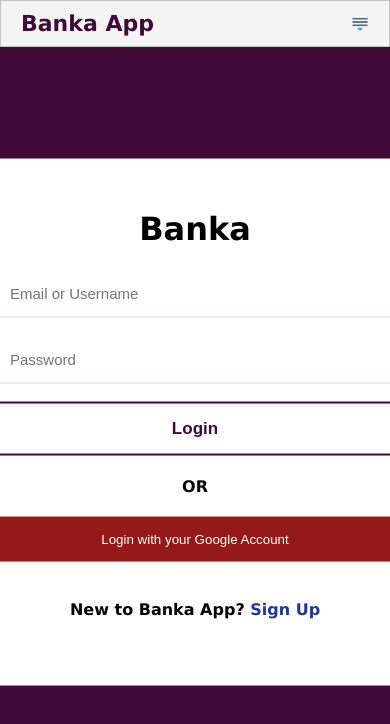
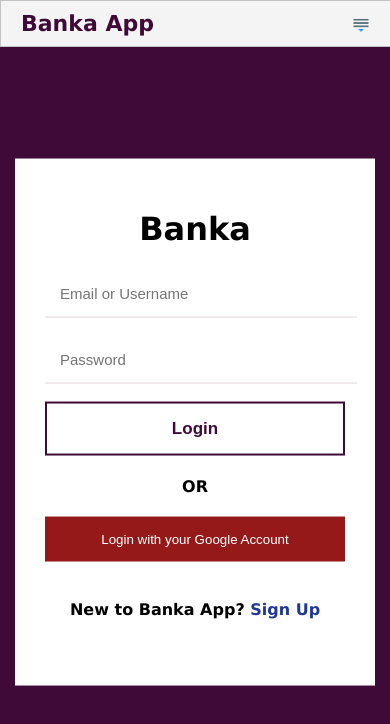
Before and after one commit to FemiOfficial/Banka, a plain HTML site: page UI/login.html in a window 390 px wide. Drawn offline with Linux system fonts and the light colour scheme.

Commit message:
bug(fixed ui responsiveness): Fixed index page and login page responsive bug on mobile screen

```diff
--- a/UI/css/style.css
+++ b/UI/css/style.css
@@ -533,6 +533,8 @@ button.google-login{
     background: #f4f4f4;
     border: 1px solid rgba(0, 0, 0, 0.2);
     padding-bottom: 10px;
+    position: absolute;
+    width: 100%;
   }
 
   .main-nav {
@@ -591,6 +593,7 @@ button.google-login{
       align-items: center;
     }
 
+
     .main-nav {
       display: flex;
       margin-right: 30px;
@@ -633,6 +636,9 @@ button.google-login{
       grid-template-columns: 1fr;
 
     }
+    .login-div, .register-div, .create-acct-div {
+        width: 300px;
+    }
     .banner-info .intro-1 {
         padding-top: 40px;
     }
```
Also changed, not shown: UI/login.html (+1 -1 lines).
